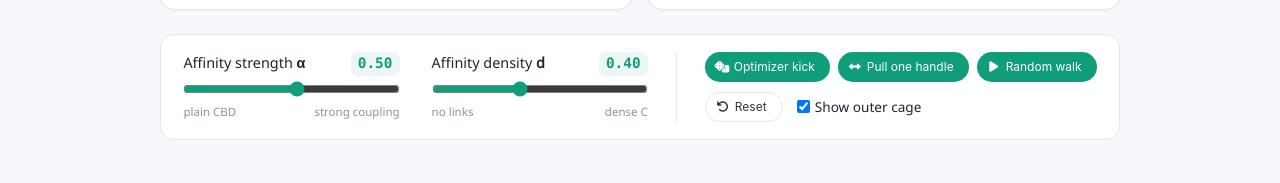
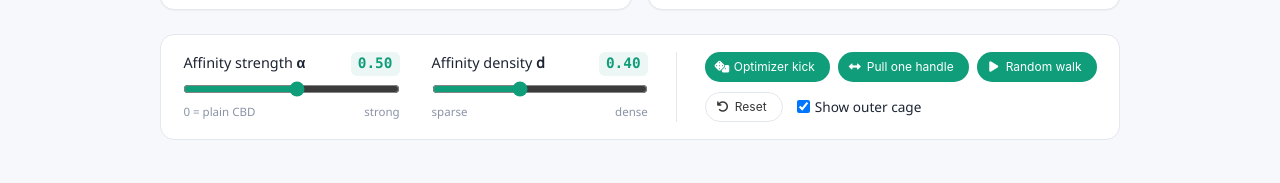
Before and after one commit to camral/structural-affinity, a plain HTML site: page index.html in a window 1280 px wide. Shown: the part 2479-2662 px from the top of the page. Drawn offline with nearby package versions, Linux system fonts and the light colour scheme; some icons are missing; a web font is replaced by a local one.

Commit message:
Fix slider hint spacing and stray divider in playground controls
Co-Authored-By: Claude Opus 5.5 (1M context) <noreply@anthropic.com>

```diff
--- a/index.html
+++ b/index.html
@@ -205,12 +205,12 @@
         <label class="pg-slider">
           <span class="pg-slider-head"><span>Affinity strength <b>&alpha;</b></span><output id="o-alpha">0.50</output></span>
           <input type="range" id="s-alpha" min="0" max="0.95" step="0.01" value="0.5">
-          <span class="pg-slider-hint"><span>plain CBD</span><span>strong coupling</span></span>
+          <span class="pg-slider-hint"><span>0 = plain CBD</span><span>strong</span></span>
         </label>
         <label class="pg-slider">
           <span class="pg-slider-head"><span>Affinity density <b>d</b></span><output id="o-dens">0.40</output></span>
           <input type="range" id="s-dens" min="0" max="1" step="0.01" value="0.4">
-          <span class="pg-slider-hint"><span>no links</span><span>dense C</span></span>
+          <span class="pg-slider-hint"><span>sparse</span><span>dense</span></span>
         </label>
       </div>
       <div class="pg-divider" aria-hidden="true"></div>
--- a/static/css/index.css
+++ b/static/css/index.css
@@ -396,3 +396,5 @@ body { color: var(--ink); background: #fff; }
 .pg-btn-row { justify-content: flex-start; }
 @media (max-width: 640px) { .ae-callout { display: none; } }
 .pg-buttons { align-items: flex-start; }
+.pg-slider-hint { gap: 1rem; } .pg-slider-hint > span { white-space: nowrap; }
+@media (max-width: 1023px) { .pg-divider { display: none; } .pg-buttons { flex: 1 1 100%; } }
```
